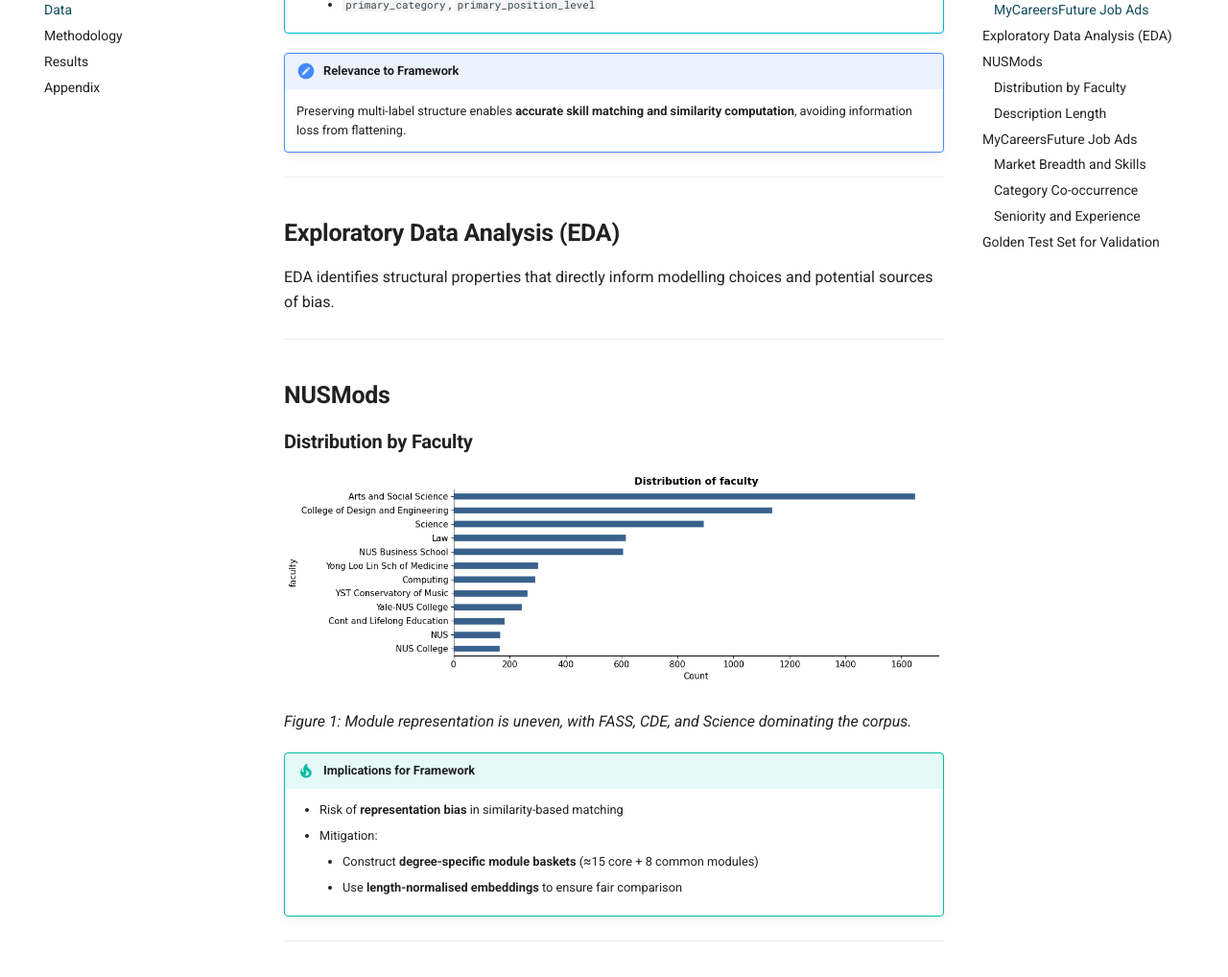
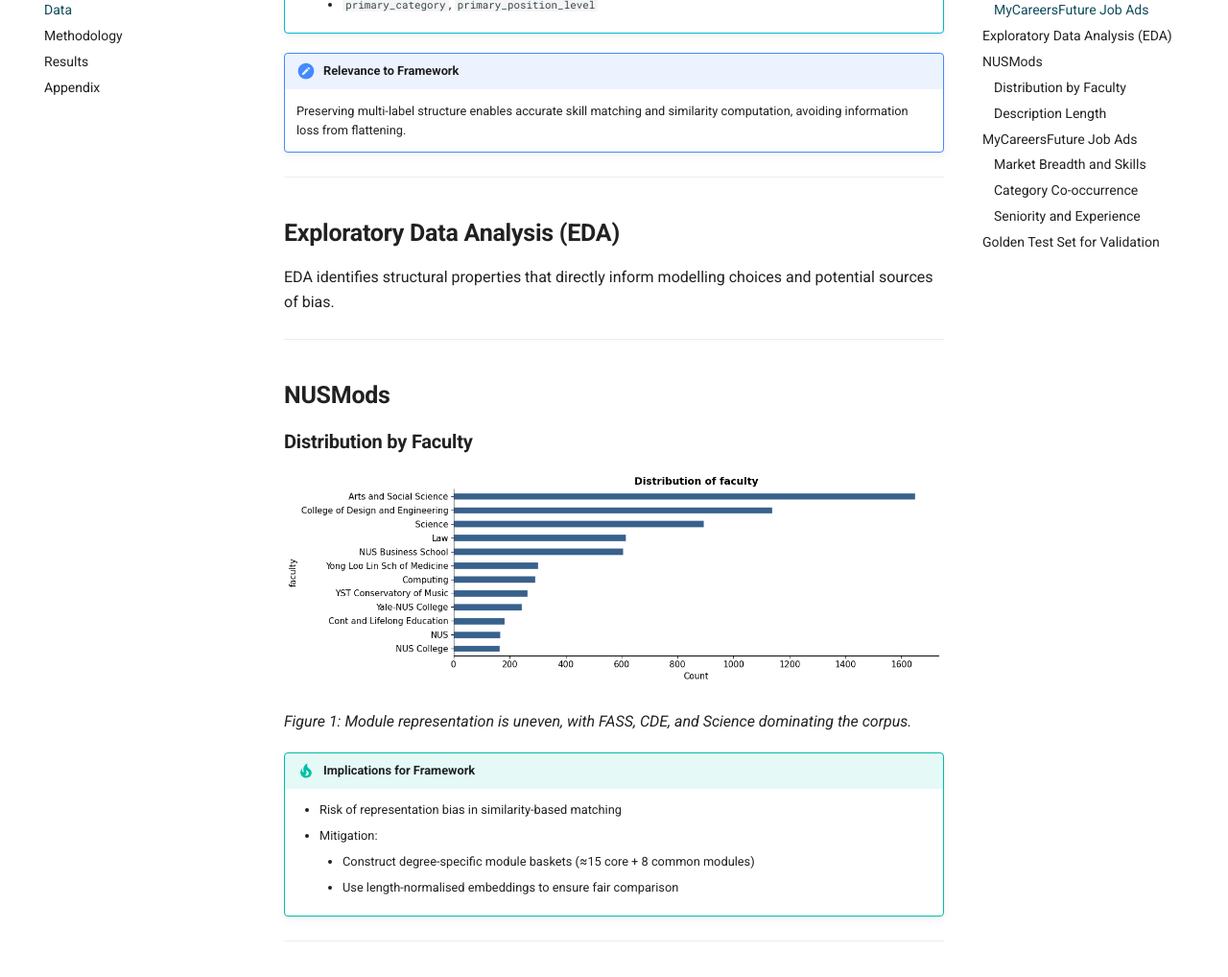
Before and after one commit to marcussyeo/DSA4264-Text-Group-3, an MkDocs documentation site: the page built from docs/data.md, in a window 1280 px wide and 1400 px high, scrolled down 2067 px. Shown: the part 152-1170 px from the top of the window at 96% size. Built offline with MkDocs 1.6.1 and Material for MkDocs 9.7.7, drawn with Linux system fonts in a browser that asks for light colours; some of the changed text lies outside the part shown.

Commit message:
update data.md

```diff
--- a/docs/data.md
+++ b/docs/data.md
@@ -55,7 +55,7 @@
         - `primary_category`, `primary_position_level`
 
 !!! note "Relevance to Framework"
-    Preserving multi-label structure enables **accurate skill matching and similarity computation**, avoiding information loss from flattening.
+    Preserving multi-label structure enables accurate skill matching and similarity computation, avoiding information loss from flattening.
 
 ---
 
@@ -74,10 +74,10 @@
 *Figure 1: Module representation is uneven, with FASS, CDE, and Science dominating the corpus.*
 
 !!! tip "Implications for Framework"
-    - Risk of **representation bias** in similarity-based matching
+    - Risk of representation bias in similarity-based matching
     - Mitigation:
-        - Construct **degree-specific module baskets** (≈15 core + 8 common modules)
-        - Use **length-normalised embeddings** to ensure fair comparison
+        - Construct degree-specific module baskets (≈15 core + 8 common modules)
+        - Use length-normalised embeddings to ensure fair comparison
 
 ---
 
@@ -102,7 +102,7 @@
 *Figure 3: Soft skills (e.g., teamwork, communication) dominate in frequency across job postings.*
 
 !!! tip "Implications for Framework"
-    These skills are **non-discriminative** and introduce noise in similarity matching.
+    These skills are non-discriminative and introduce noise in similarity matching.
     They are removed during preprocessing to improve signal quality.
 
 ---
@@ -125,8 +125,8 @@
 *Figure 5: Entry and junior roles dominate postings, but there still exist senior positions.*
 
 !!! tip "Implications for Framework"
-    - Aligns with **fresh graduate outcomes**
-    - Senior roles and internships are excluded to maintain relevance
+    - Aligns with fresh graduate outcomes
+    - Senior roles are excluded to maintain relevance
 
 ---
 
```
